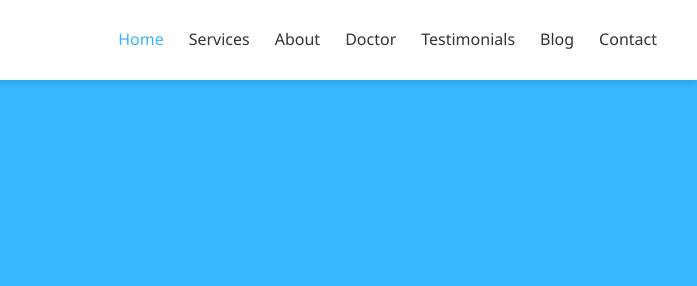
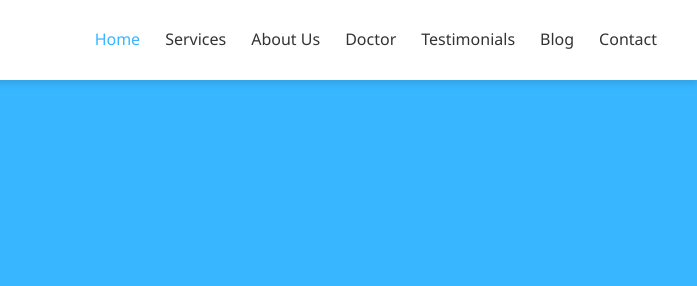
Before and after one commit to kurnoolrheumatology/website, a plain HTML site: page index.html in a window 1280 px wide. Shown: the top 286 px of the page, 583-1280 px from the left. Drawn offline with Linux system fonts and the light colour scheme.

Commit message:
Update index.html
Testing Desktop version!

```diff
--- a/index.html
+++ b/index.html
@@ -18,7 +18,7 @@
             <ul class="nav-menu">
                 <li><a href="#home" class="active">Home</a></li>
                 <li><a href="#services">Services</a></li>
-                <li><a href="#about">About</a></li>
+                <li><a href="#about">About Us</a></li>
                 <li><a href="#doctor">Doctor</a></li>
                 <li><a href="#testimonials">Testimonials</a></li>
                 <li><a href="#blog">Blog</a></li>
```
